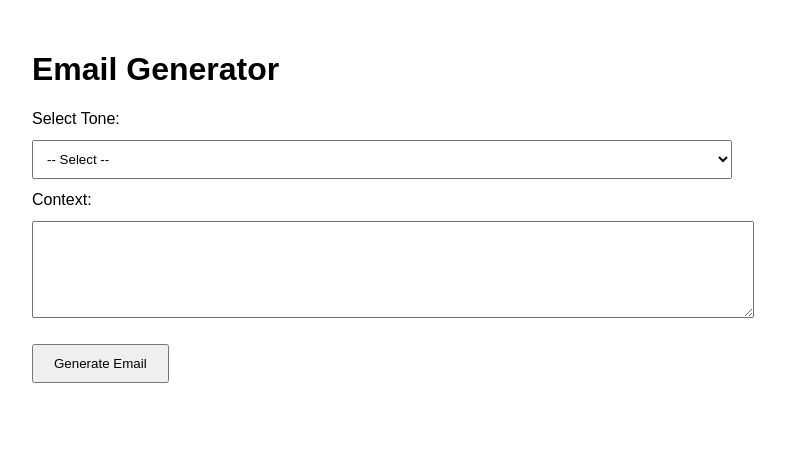
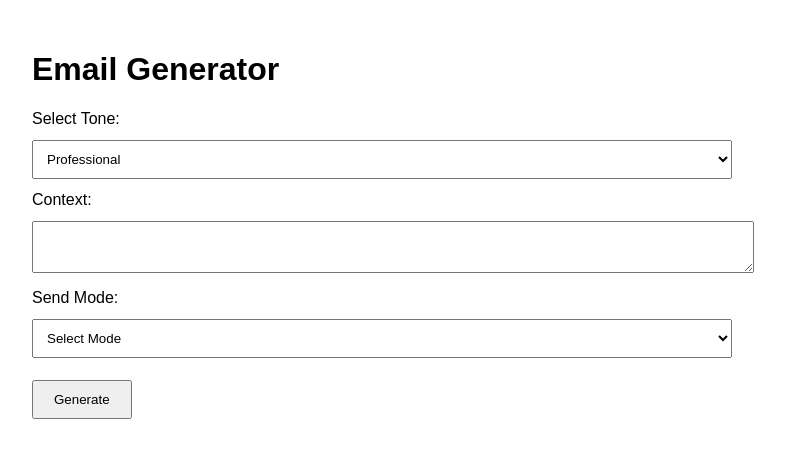
Before and after one commit to shark4real/Genly.ai, a Django app: page / in a window 1280 px wide. Shown: the top 458 px of the page, without its empty margins (258-1043 px from the left). Run offline with Django 5.2, Linux system fonts and the light colour scheme.

Commit message:
Added The modes i.e. single or bulk-email sending option

```diff
--- a/emailgen/settings.py
+++ b/emailgen/settings.py
@@ -12,6 +12,8 @@ https://docs.djangoproject.com/en/5.2/ref/settings/
 
 from pathlib import Path
 import os
+
+
 
 # Build paths inside the project like this: BASE_DIR / 'subdir'.
 BASE_DIR = Path(__file__).resolve().parent.parent
--- a/generator/templates/home.html
+++ b/generator/templates/home.html
@@ -4,29 +4,37 @@
     <title>Email Generator</title>
     <style>
         body {
-            font-family: Arial;
+            font-family: Arial, sans-serif;
             max-width: 700px;
             margin: 0 auto;
             padding: 30px;
         }
+
         textarea, input, select {
             width: 100%;
             padding: 10px;
             margin: 12px 0;
         }
+
         button {
             padding: 10px 20px;
             margin-top: 10px;
         }
+
         pre {
             white-space: pre-wrap;
             background: #f9f9f9;
             padding: 15px;
             border-radius: 5px;
         }
+
+        .hidden {
+            display: none;
+        }
     </style>
 </head>
 <body>
+
     <h1>Email Generator</h1>
 
     {% if messages %}
@@ -37,66 +45,68 @@
         {% endfor %}
     {% endif %}
 
-    <!-- Email Generation Form -->
-    <form method="post">
+    <form method="post" enctype="multipart/form-data">
         {% csrf_token %}
+
         <label for="tone">Select Tone:</label>
-        <select name="tone" id="tone" required>
-            <option value="">-- Select --</option>
+        <select name="tone" required>
             <option value="professional" {% if tone == "professional" %}selected{% endif %}>Professional</option>
             <option value="casual" {% if tone == "casual" %}selected{% endif %}>Casual</option>
+            <option value="convincing" {% if tone == "convincing" %}selected{% endif %}>Convincing</option>
             <option value="apologetic" {% if tone == "apologetic" %}selected{% endif %}>Apologetic</option>
-            <option value="convincing" {% if tone == "convincing" %}selected{% endif %}>Convincing</option>
         </select>
 
         <label for="context">Context:</label>
-        <textarea name="context" id="context" rows="5" required>{{ context }}</textarea>
+        <textarea name="context" required>{{ context|default:'' }}</textarea>
 
-        <button type="submit" name="generate">Generate Email</button>
+        <label for="send_option">Send Mode:</label>
+        <select name="send_option" id="send_option" onchange="toggleMode()" required>
+            <option value="" disabled selected>Select Mode</option>
+            <option value="single" {% if send_option == "single" %}selected{% endif %}>Single Email</option>
+            <option value="bulk" {% if send_option == "bulk" %}selected{% endif %}>Bulk Email</option>
+        </select>
+
+        <button type="submit" name="generate">Generate</button>
     </form>
 
-    {% if response %}
-        <hr>
-        <h2>Generated Email:</h2>
-        <pre id="generated-email">{{ response }}</pre>
+    {% if subject and body and send_option == "single" %}
+        <h2>Email Preview</h2>
+        <form method="post" enctype="multipart/form-data">
+            {% csrf_token %}
+            <input type="hidden" name="subject" value="{{ subject }}">
+            <input type="hidden" name="body" value="{{ body }}">
+            <input type="hidden" name="tone" value="{{ tone }}">
+            <input type="hidden" name="context" value="{{ context }}">
+            <input type="hidden" name="send_option" value="{{ send_option }}">
 
-        <!-- Email Sending Form -->
-        <form onsubmit="return openGmailCompose();">
+            <p><strong>Subject:</strong> {{ subject }}</p>
+            <pre>{{ body }}</pre>
+
             <label for="recipient_email">Recipient Email:</label>
-            <input type="email" id="recipient_email" placeholder="example@email.com" required>
-            <button type="submit">Send via Gmail</button>
+            <input type="email" name="recipient_email" required placeholder="example@email.com">
+            <button type="submit" name="send_single">Send via Gmail</button>
+        </form>
+    {% elif subject and body and send_option == "bulk" %}
+        <h2>Bulk Email Editor</h2>
+        <form method="post" action="/send-bulk/" enctype="multipart/form-data">
+            {% csrf_token %}
+
+            <label for="subject">Edit Subject:</label>
+            <input type="text" name="subject" id="subject" value="{{ subject }}" required>
+
+            <label for="body">Edit Body (use {{name}}, {{phone}}, etc.):</label>
+            <textarea name="body" id="body" rows="10" required>{{ body }}</textarea>
+
+            <label for="csv_file">Upload CSV File (must include 'email' column):</label>
+            <input type="file" name="csv_file" accept=".csv" required>
+
+            <button type="submit">Send All Emails</button>
         </form>
     {% endif %}
 
     <script>
-        function openGmailCompose() {
-            const recipient = document.getElementById("recipient_email").value;
-
-            // Get full email content
-            const fullText = document.getElementById("generated-email").innerText;
-
-            // Split the content into lines
-            const lines = fullText.split('\n');
-
-            // Extract subject as first non-empty line
-            let subject = "";
-            let startIndex = 0;
-            for (let i = 0; i < lines.length; i++) {
-                if (lines[i].trim() !== "") {
-                    subject = lines[i].trim();
-                    startIndex = i + 1;
-                    break;
-                }
-            }
-
-            // Join the rest as body
-            const body = lines.slice(startIndex).join('\n').trim();
-
-            // Encode for URL
-            const gmailURL = `https://mail.google.com/mail/?view=cm&fs=1&to=${encodeURIComponent(recipient)}&su=${encodeURIComponent(subject)}&body=${encodeURIComponent(body)}`;
-
-            window.open(gmailURL, '_blank');
-            return false; // Prevent form submission
+        function toggleMode() {
+            // Controlled in backend, kept for future use
         }
     </script>
 </body>
--- a/generator/urls.py
+++ b/generator/urls.py
@@ -2,5 +2,6 @@ from django.urls import path
 from . import views
 
 urlpatterns = [
-    path('', views.generate_email, name='home'),  # Change from views.home to views.generate_email
+    path('', views.generate_email, name='home'),
+    path('send-bulk/', views.send_bulk_email, name='send_bulk'),
 ]
--- a/generator/views.py
+++ b/generator/views.py
@@ -1,14 +1,17 @@
+import os
+import requests
+import csv
+from io import TextIOWrapper
+from dotenv import load_dotenv
 from django.shortcuts import render, redirect
+from django.core.mail import EmailMessage
 from django.contrib import messages
-import requests
-import os
-from dotenv import load_dotenv
-import urllib.parse
+from urllib.parse import quote
 
 load_dotenv()
 
+
 def parse_subject_and_body(text):
-    # Naively split by the first newline
     lines = text.strip().split('\n', 1)
     subject = ""
     body = text
@@ -22,11 +25,13 @@ def parse_subject_and_body(text):
             subject = "Generated Email"
     return subject, body.strip()
 
+
 def generate_email(request):
     if request.method == 'POST':
-        if 'generate' in request.POST:
+        try:
             tone = request.POST.get('tone', '')
             context = request.POST.get('context', '')
+            send_option = request.POST.get('send_option', 'single')
 
             prompt = f"Write a {tone} email about the following situation:\n{context}"
             api_key = os.getenv("API_KEY")
@@ -35,43 +40,72 @@ def generate_email(request):
                 "Authorization": f"Bearer {api_key}",
                 "Content-Type": "application/json"
             }
+
             payload = {
                 "model": "mistralai/mistral-7b-instruct",
-                "messages": [
-                    {"role": "user", "content": prompt}
-                ]
+                "messages": [{"role": "user", "content": prompt}]
             }
 
             api_url = "https://openrouter.ai/api/v1/chat/completions"
             response = requests.post(api_url, headers=headers, json=payload)
+            response.raise_for_status()
 
-            if response.status_code == 200:
-                full_text = response.json()["choices"][0]["message"]["content"]
-                subject, body = parse_subject_and_body(full_text)
+            email_content = response.json()['choices'][0]['message']['content']
+            subject, body = parse_subject_and_body(email_content)
 
-                return render(request, 'home.html', {
-                    'response': full_text,
-                    'subject': subject,
-                    'body': body,
-                    'tone': tone,
-                    'context': context
-                })
-            else:
-                error_message = f"Error: {response.status_code}\n{response.text}"
-                messages.error(request, error_message)
+            if send_option == 'single':
+                # Redirect to Gmail compose
+                gmail_url = f"https://mail.google.com/mail/?view=cm&fs=1&su={quote(subject)}&body={quote(body)}"
+                return redirect(gmail_url)
 
-        elif 'send' in request.POST:
-            recipient = request.POST.get('recipient_email')
+            # Else just show preview
+            return render(request, 'home.html', {
+                'subject': subject,
+                'body': body,
+                'context': context,
+                'tone': tone,
+                'send_option': send_option,
+                'preview_mode': True
+            })
+
+        except requests.exceptions.RequestException:
+            messages.error(request, "API error occurred.")
+        except Exception as e:
+            messages.error(request, f"Unexpected error occurred: {str(e)}")
+
+    return render(request, 'home.html')
+
+
+def send_bulk_email(request):
+    if request.method == 'POST':
+        try:
             subject = request.POST.get('subject', '')
             body = request.POST.get('body', '')
+            csv_file = request.FILES.get('csv_file')
 
-            # Redirect to Gmail compose URL
-            gmail_url = (
-                "https://mail.google.com/mail/?view=cm&fs=1&to=" +
-                urllib.parse.quote(recipient) +
-                "&su=" + urllib.parse.quote(subject) +
-                "&body=" + urllib.parse.quote(body)
-            )
-            return redirect(gmail_url)
+            if not csv_file:
+                messages.error(request, "Please upload a CSV file.")
+                return redirect('/generator/')
 
-    return render(request, 'home.html')
+            decoded_file = TextIOWrapper(csv_file, encoding='utf-8')
+            reader = csv.DictReader(decoded_file)
+
+            for row in reader:
+                recipient_email = row.get('email')
+                if not recipient_email:
+                    continue
+
+                personalized_body = body
+                for key, value in row.items():
+                    personalized_body = personalized_body.replace(f"{{{{{key}}}}}", value)
+
+                email = EmailMessage(subject=subject, body=personalized_body, to=[recipient_email])
+                email.send()
+
+            messages.success(request, "Bulk emails sent successfully!")
+
+        except Exception as e:
+            print("Error sending bulk:", e)
+            messages.error(request, "Failed to send emails.")
+
+    return redirect('/generator/')
```
